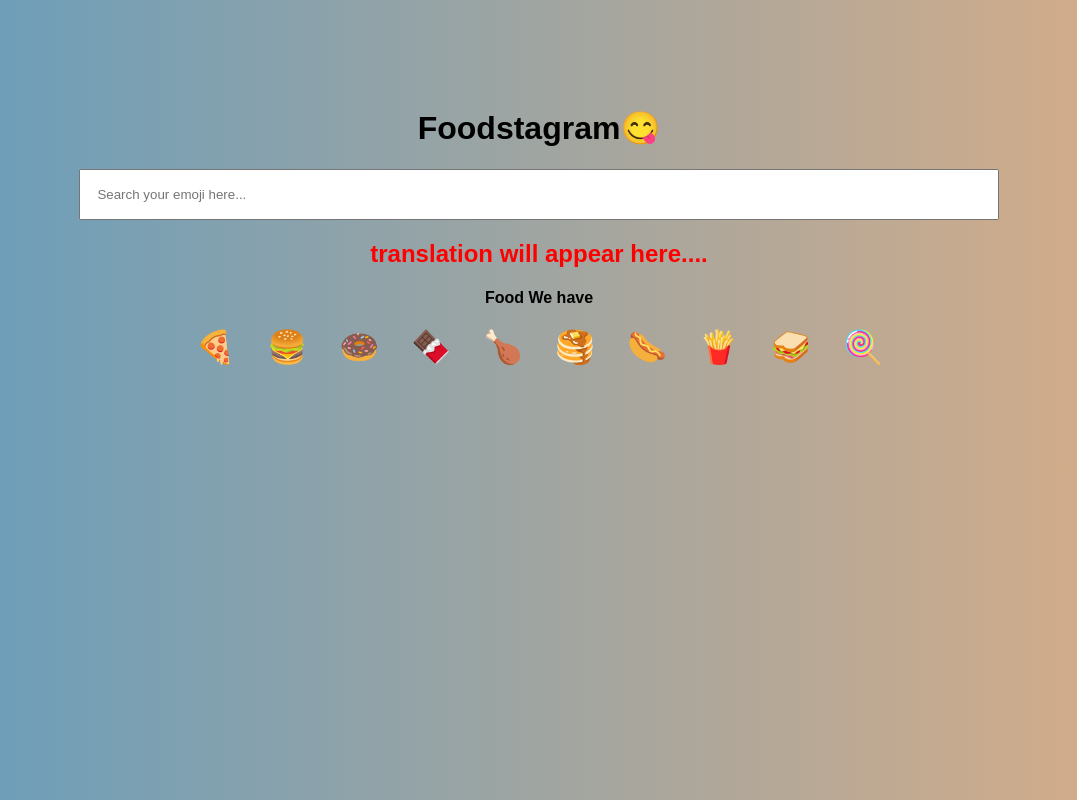
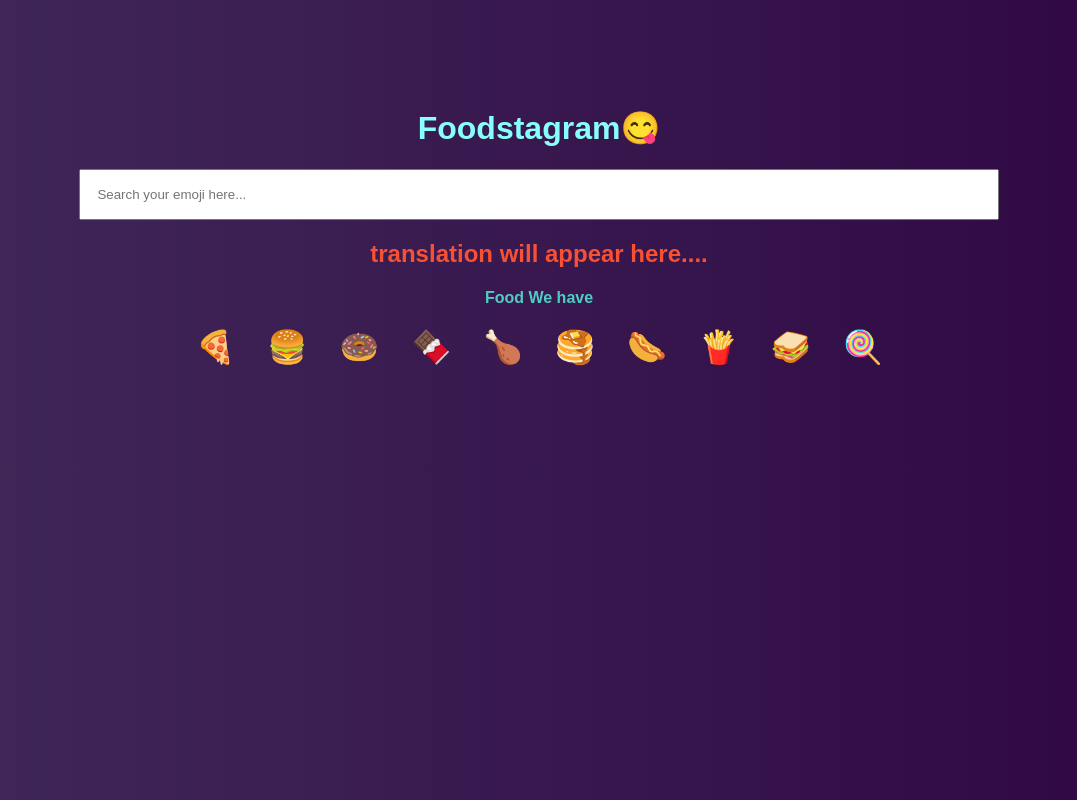
Before and after one commit to Raj-Thombare/Foodstagram, a React (Create React App) app: page / in a window 1280 px wide. Shown: the whole page, without its empty margins (101-1178 px from the left). Built offline with nearby package versions, Linux system fonts and the light colour scheme.

Commit message:
style: update

```diff
--- a/src/App.js
+++ b/src/App.js
@@ -37,13 +37,13 @@ export default function App() {
   }
   return (
     <div className="App">
-      <h1 style={{ color: "" }}>Foodstagram😋</h1>
+      <h1 style={{ color: "#89fffd" }}>Foodstagram😋</h1>
       <input
         onChange={userInputHandler}
         placeholder="Search your emoji here..."
       />
-      <h2 style={{ color: "red" }}>{foodMeaning}</h2>
-      <h4 style={{ color: "black" }}>Food We have </h4>
+      <h2 style={{ color: "#f85032" }}>{foodMeaning}</h2>
+      <h4 style={{ color: "#4ecdc4" }}>Food We have </h4>
       <ul style={{ padding: "0px" }}>
         {foodWeKnow.map((item) => {
           return (
--- a/src/styles.css
+++ b/src/styles.css
@@ -4,7 +4,7 @@
 }
 
 body {
-  background: linear-gradient(90deg, #659dbd, #daad86);
+  background: linear-gradient(90deg, #41295a, #2f0743);
   padding: 5rem;
 }
 
```
